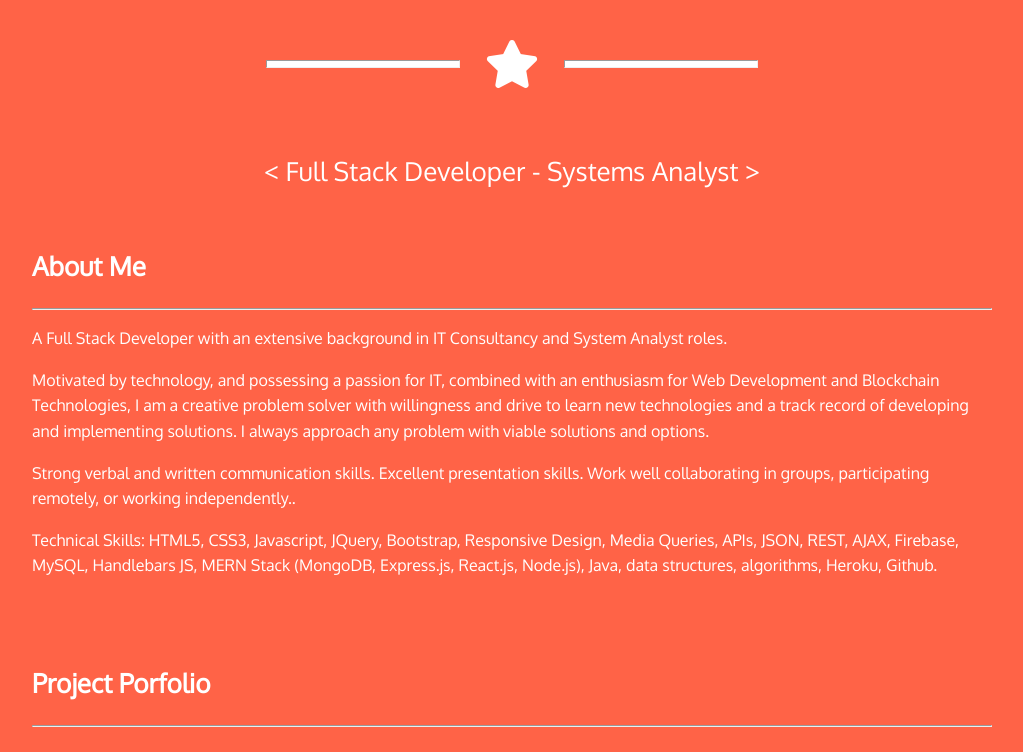
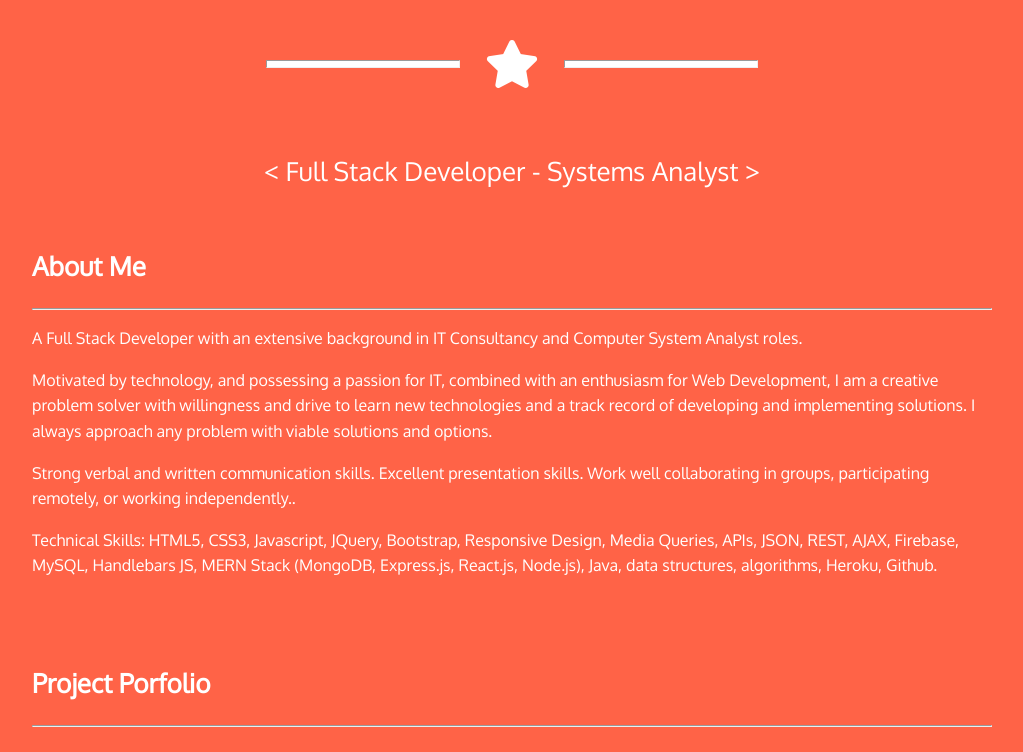
Before and after one commit to paololavita/Portfolio, a plain HTML site: page index.html in a window 1280 px wide. Shown: the part 684-1436 px from the top of the page, without its empty margins (128-1151 px from the left). Drawn offline with Linux system fonts and the light colour scheme.

Commit message:
Added Photo

```diff
--- a/index.html
+++ b/index.html
@@ -36,7 +36,7 @@
     </nav>
 
     <div class="container">
-        <img src="https://paololavita.github.io/Responsive-Portfolio/assets/images/tony_clifton.jpeg" alt="Paolo" style="width:500px">
+        <img src="https://paololavita.github.io/Responsive-Portfolio/assets/images/paolo_lavita.jpg" alt="Paolo" style="width:500px">
         <h1>Paolo La Vita</h1>
         <div class="star">
             <hr class="half" />
@@ -58,9 +58,9 @@
             <hr />
 
 
-            <p>A Full Stack Developer with an extensive background in IT Consultancy and System Analyst roles.</p>
+            <p>A Full Stack Developer with an extensive background in IT Consultancy and Computer System Analyst roles.</p>
 
-            <p>Motivated by technology, and possessing a passion for IT, combined with an enthusiasm for Web Development and Blockchain Technologies, I am a creative problem solver with willingness and drive to learn new technologies and a track record of developing and implementing solutions. I always approach any problem with viable solutions and options.</p>
+            <p>Motivated by technology, and possessing a passion for IT, combined with an enthusiasm for Web Development, I am a creative problem solver with willingness and drive to learn new technologies and a track record of developing and implementing solutions. I always approach any problem with viable solutions and options.</p>
 
             <p>Strong verbal and written communication skills. Excellent presentation skills. Work well collaborating in groups, participating remotely, or working independently..</p>
 
```
Also changed, not shown: assets/images/paolo_lavita.jpg (added).
